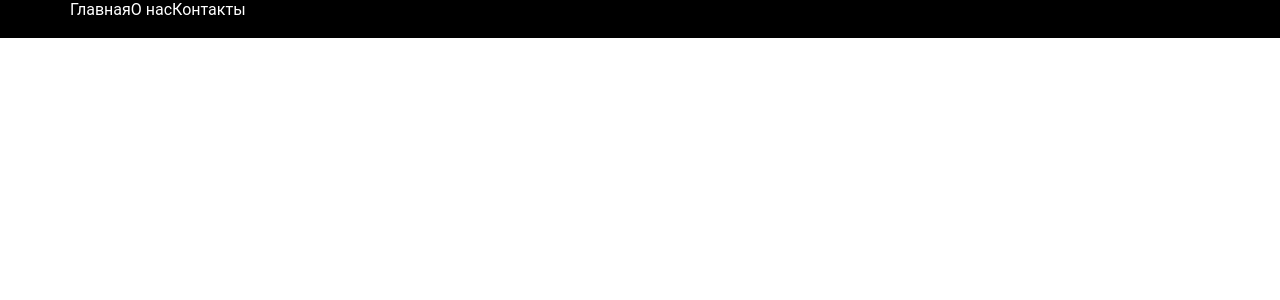
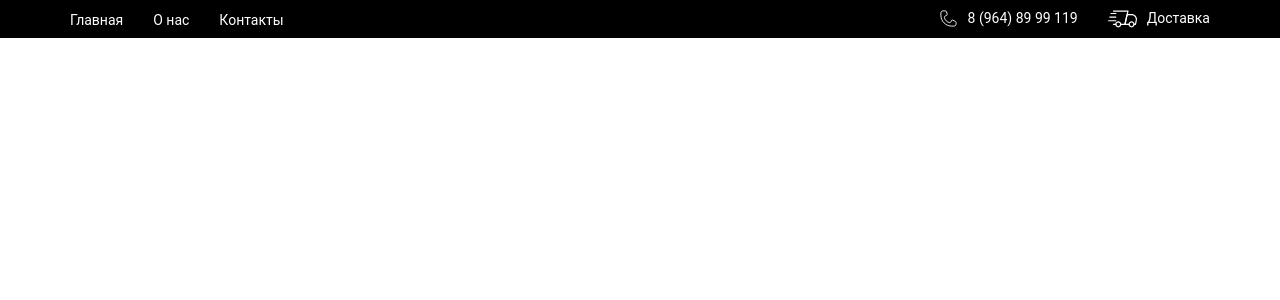
Before and after one commit to TepljakovKirill/Loft-mebel, a React (Create React App) app: page / in a window 1280 px wide. Shown: the top 300 px of the page. Built offline with nearby package versions, Linux system fonts and the light colour scheme.

Commit message:
Заверстал навигацию в header

```diff
--- a/public/index.html
+++ b/public/index.html
@@ -1,43 +1,15 @@
 <!DOCTYPE html>
-<html lang="en">
+<html lang="ru">
   <head>
     <meta charset="utf-8" />
-    <link rel="icon" href="%PUBLIC_URL%/favicon.ico" />
     <meta name="viewport" content="width=device-width, initial-scale=1" />
-    <meta name="theme-color" content="#000000" />
     <meta
       name="description"
       content="Web site created using create-react-app"
     />
-    <link rel="apple-touch-icon" href="%PUBLIC_URL%/logo192.png" />
-    <!--
-      manifest.json provides metadata used when your web app is installed on a
-      user's mobile device or desktop. See https://developers.google.com/web/fundamentals/web-app-manifest/
-    -->
-    <link rel="manifest" href="%PUBLIC_URL%/manifest.json" />
-    <!--
-      Notice the use of %PUBLIC_URL% in the tags above.
-      It will be replaced with the URL of the `public` folder during the build.
-      Only files inside the `public` folder can be referenced from the HTML.
-
-      Unlike "/favicon.ico" or "favicon.ico", "%PUBLIC_URL%/favicon.ico" will
-      work correctly both with client-side routing and a non-root public URL.
-      Learn how to configure a non-root public URL by running `npm run build`.
-    -->
     <title>React App</title>
   </head>
   <body>
-    <noscript>You need to enable JavaScript to run this app.</noscript>
     <div id="root"></div>
-    <!--
-      This HTML file is a template.
-      If you open it directly in the browser, you will see an empty page.
-
-      You can add webfonts, meta tags, or analytics to this file.
-      The build step will place the bundled scripts into the <body> tag.
-
-      To begin the development, run `npm start` or `yarn start`.
-      To create a production bundle, use `npm run build` or `yarn build`.
-    -->
   </body>
 </html>
--- a/src/App.js
+++ b/src/App.js
@@ -8,14 +8,69 @@ function App() {
         <header className="header">
           <div className="top-navigation">
             <div className="container">
-              <div className="content flex">
+              <div className="header-content flex">
                 <nav className="navigation">
-                  <ul className="flex">
-                    <li>Главная</li>
-                    <li>О нас</li>
-                    <li>Контакты</li>
+                  <ul className="navigation__list flex">
+                    <li>
+                      <a href="#">Главная</a>
+                    </li>
+                    <li>
+                      <a href="#">О нас</a>
+                    </li>
+                    <li>
+                      <a href="#">Контакты</a>
+                    </li>
                   </ul>
                 </nav>
+                <div className="content__contact flex">
+                  <a className="content__contact--tel flex" href="#">
+                    <svg width="17" height="17" viewBox="0 0 19 19" fill="none">
+                      <path
+                        d="M6.12334 1H3.42857C2.08731 1 1 2.08731 1 3.42857V5.85714C1 12.5635 6.43654 18 13.1429 18H15.5714C16.9127 18 18 16.9127 18 15.5714V13.8933C18 13.4334 17.7401 13.0129 17.3288 12.8072L14.3951 11.3404C13.7342 11.01 12.9338 11.3415 12.7001 12.0425L12.3385 13.1272C12.1043 13.8299 11.3836 14.2481 10.6573 14.1029C7.75057 13.5215 5.47846 11.2494 4.89711 8.34268C4.75186 7.61643 5.17013 6.89567 5.87276 6.66146L7.21895 6.21273C7.8209 6.01208 8.16688 5.38181 8.01299 4.76625L7.30137 1.91978C7.16623 1.37922 6.68054 1 6.12334 1Z"
+                        stroke="white"
+                      />
+                    </svg>
+                    8 (964) 89 99 119
+                  </a>
+
+                  <a className="content__contact--delivery flex" href="#">
+                    <svg width="29" height="18" viewBox="0 0 29 18" fill="none">
+                      <path
+                        d="M7.85418 14.9584H5.43751C5.10401 14.9584 4.83334 14.6877 4.83334 14.3542C4.83334 14.0207 5.10401 13.75 5.43751 13.75H7.85418C8.18768 13.75 8.45834 14.0207 8.45834 14.3542C8.45834 14.6877 8.18768 14.9584 7.85418 14.9584Z"
+                        fill="white"
+                      />
+                      <path
+                        d="M27.4896 14.9584H25.9792C25.6457 14.9584 25.375 14.6877 25.375 14.3542C25.375 14.0207 25.6457 13.75 25.9792 13.75H26.9881L27.8026 9.40971C27.7917 7.18879 25.8946 5.29171 23.5625 5.29171H19.5956L17.6731 13.75H21.1459C21.4794 13.75 21.75 14.0207 21.75 14.3542C21.75 14.6877 21.4794 14.9584 21.1459 14.9584H16.9167C16.733 14.9584 16.559 14.875 16.4442 14.7312C16.3294 14.5886 16.2859 14.4001 16.327 14.2213L18.5238 4.55462C18.5866 4.27792 18.8307 4.08337 19.1134 4.08337H23.5625C26.5604 4.08337 29 6.523 29 9.52087L28.0829 14.4654C28.0297 14.7517 27.7808 14.9584 27.4896 14.9584Z"
+                        fill="white"
+                      />
+                      <path
+                        d="M23.5625 17.375C21.8974 17.375 20.5417 16.0205 20.5417 14.3542C20.5417 12.6879 21.8974 11.3334 23.5625 11.3334C25.2276 11.3334 26.5833 12.6879 26.5833 14.3542C26.5833 16.0205 25.2276 17.375 23.5625 17.375ZM23.5625 12.5417C22.5632 12.5417 21.75 13.3549 21.75 14.3542C21.75 15.3535 22.5632 16.1667 23.5625 16.1667C24.5618 16.1667 25.375 15.3535 25.375 14.3542C25.375 13.3549 24.5618 12.5417 23.5625 12.5417Z"
+                        fill="white"
+                      />
+                      <path
+                        d="M10.2708 17.375C8.60576 17.375 7.25001 16.0205 7.25001 14.3542C7.25001 12.6879 8.60576 11.3334 10.2708 11.3334C11.9359 11.3334 13.2917 12.6879 13.2917 14.3542C13.2917 16.0205 11.9359 17.375 10.2708 17.375ZM10.2708 12.5417C9.27155 12.5417 8.45834 13.3549 8.45834 14.3542C8.45834 15.3535 9.27155 16.1667 10.2708 16.1667C11.2701 16.1667 12.0833 15.3535 12.0833 14.3542C12.0833 13.3549 11.2701 12.5417 10.2708 12.5417Z"
+                        fill="white"
+                      />
+                      <path
+                        d="M7.85417 4.08337H3.02084C2.68734 4.08337 2.41667 3.81271 2.41667 3.47921C2.41667 3.14571 2.68734 2.87504 3.02084 2.87504H7.85417C8.18767 2.87504 8.45834 3.14571 8.45834 3.47921C8.45834 3.81271 8.18767 4.08337 7.85417 4.08337Z"
+                        fill="white"
+                      />
+                      <path
+                        d="M7.85418 7.70837H1.81251C1.47901 7.70837 1.20834 7.43771 1.20834 7.10421C1.20834 6.77071 1.47901 6.50004 1.81251 6.50004H7.85418C8.18768 6.50004 8.45834 6.77071 8.45834 7.10421C8.45834 7.43771 8.18768 7.70837 7.85418 7.70837Z"
+                        fill="white"
+                      />
+                      <path
+                        d="M7.85417 11.3334H0.604167C0.270667 11.3334 0 11.0627 0 10.7292C0 10.3957 0.270667 10.125 0.604167 10.125H7.85417C8.18767 10.125 8.45833 10.3957 8.45833 10.7292C8.45833 11.0627 8.18767 11.3334 7.85417 11.3334Z"
+                        fill="white"
+                      />
+                      <path
+                        d="M16.9167 14.9584L12.6875 14.9584C12.354 14.9584 12.0833 14.6877 12.0833 14.3542C12.0833 14.0207 12.354 13.75 12.6875 13.75H16.4346L19.1799 1.66671H5.43751C5.10401 1.66671 4.83334 1.39604 4.83334 1.06254C4.83334 0.729041 5.10401 0.458374 5.43751 0.458374H19.9375C20.1212 0.458374 20.2952 0.541749 20.41 0.685541C20.5248 0.828124 20.5683 1.01662 20.5272 1.19546L17.5063 14.4871C17.4435 14.7638 17.1982 14.9584 16.9167 14.9584Z"
+                        fill="white"
+                      />
+                    </svg>
+                    Доставка
+                  </a>
+                </div>
               </div>
             </div>
           </div>
--- a/src/scss/_variables.scss
+++ b/src/scss/_variables.scss
@@ -1,6 +1,7 @@
+$text-color: #414141;
+$hover-header: #817373;
 $black: #000;
 $white: #fff;
-$gray-line: #f6f6f6;
 $orange: #fe5f1e;
 
 $container-width: 90%;
--- a/src/scss/app.scss
+++ b/src/scss/app.scss
@@ -24,11 +24,79 @@ body {
 }
 
 .top-navigation {
+  background-color: #000;
+}
+
+.header-content {
   height: 38px;
+  justify-content: space-between;
   align-items: center;
-  background-color: #000;
-  color: #fff;
+
+  .navigation__list {
+
+    li:not(:last-child) {
+      margin-right: 30px;
+    }
+
+    a {
+      font-size: 14px;
+      color: $white;
+      transition: 0.3s ease-in;
+    }
+
+    a:hover {
+      color: $hover-header;
+      transition: 0.3s ease-in;
+    }
+  }
+
+  .content__contact {
+
+    &--tel, &--delivery {
+      font-size: 14px;
+      color: $white;
+      transition: 0.3s ease-in;
+    }
+
+    &--tel {
+      margin-right: 30px;
+
+      svg {
+        margin-right: 11px;
+      }
+    }
+
+    &--delivery {
+      svg {
+        margin-right: 10px;
+      }
+    }
+
+    &--tel:hover, &--delivery:hover {
+      color: $hover-header;
+    }
+
+    &--tel:hover {
+      svg path {
+        stroke: $hover-header;
+        transition: 0.3s ease-in;
+      }
+    }
+
+    &--delivery:hover {
+      svg {
+        path {
+          fill: $hover-header;
+          transition: 0.3s ease-in;
+        }
+
+      }
+    }
+  }
+
 }
+
+
 
 
 
```
Also changed, not shown: src/img/delivery-icon.svg (added), src/img/phone.svg (added).
